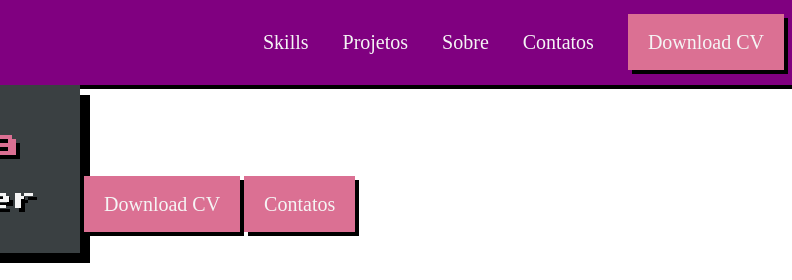
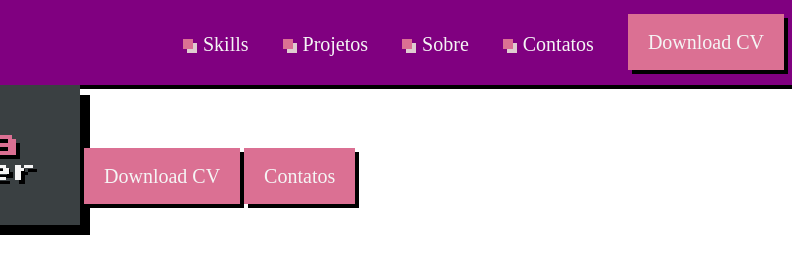
Before and after one commit to camilavitoriacosta/Portifolio, a plain HTML site: page index.html in a window 1280 px wide. Shown: the full height of the page, 488-1280 px from the left. Drawn offline with Linux system fonts and the light colour scheme.

Commit message:
Cria componentes

```diff
--- a/css/cabecalho.css
+++ /dev/null
@@ -1,26 +0,0 @@
-
-.cabecalho{
-    box-shadow: 4px 4px 0px black;
-    background: purple;
-    padding: 8px;
-
-    display: flex;
-    align-items: center;
-    justify-content: space-between;
-}
-
-.cabecalho__imagem{
-    width: 100px;
-}
-
-.cabecalho__menu__item{
-    text-decoration: none;
-    color: whitesmoke;
-    font-size: 20px;
-    margin-right: 30px;
-}
-
-.cabecalho__menu__item:hover{
-    color: var(--roxo-claro);
-    border-bottom: 2px solid var(--roxo-claro);
-}
--- /dev/null
+++ b/css/components/action.css
@@ -0,0 +1,22 @@
+.action{
+    display: inline-flex;
+    align-items: center;
+    color: whitesmoke;
+    font-size: 20px;
+    text-decoration: none;
+    margin-right: 30px;
+}
+
+.action:hover{
+    color: var(--roxo-claro);
+    border-bottom: 2px solid var(--roxo-claro);
+}
+
+.action::before{
+    content: "";
+    background: var(--violeta);
+    width: 10px;
+    height: 10px;
+    margin-right: 10px;
+    box-shadow: 4px 4px 0 var(--roxo-claro);
+}
--- /dev/null
+++ b/css/components/header.css
@@ -0,0 +1,13 @@
+.cabecalho{
+    box-shadow: 4px 4px 0px black;
+    background: purple;
+    padding: 8px;
+
+    display: flex;
+    align-items: center;
+    justify-content: space-between;
+}
+
+.cabecalho__imagem{
+    width: 100px;
+}
--- a/css/components/title.css
+++ b/css/components/title.css
@@ -1,4 +1,4 @@
-.titulo__principal{
+.titulo{
     font-family: 'Press Start 2P', sans-serif;
     font-size: 32px;
     color: var(--violeta);
--- a/index.html
+++ b/index.html
@@ -4,16 +4,21 @@
     <meta charset="UTF-8">
     <meta http-equiv="X-UA-Compatible" content="IE=edge">
     <meta name="viewport" content="width=device-width, initial-scale=1.0">
+
     <title> Portifolio </title>
+
     <link rel="stylesheet" href="css/reset.css">
-    <link rel="stylesheet" href="css/cabecalho.css">
     <link rel="stylesheet" href="css/index.css">
+
     <!-- COMPONENTES CSS -->
+    <link rel="stylesheet" href="css/components/header.css">
+    <link rel="stylesheet" href="css/components/action.css">
     <link rel="stylesheet" href="css/components/button.css">
     <link rel="stylesheet" href="css/components/title.css">
     <link rel="stylesheet" href="css/components/subtititle.css">
     <link rel="stylesheet" href="css/components/box.css">
 
+    <!-- FONTES -->
     <link rel="preconnect" href="https://fonts.googleapis.com">
     <link rel="preconnect" href="https://fonts.gstatic.com" crossorigin>
     <link href="https://fonts.googleapis.com/css2?family=Press+Start+2P&family=Sarala:wght@400;700&display=swap" rel="stylesheet">
@@ -21,16 +26,16 @@
 <body>
     <header class="cabecalho">
         <img class="cabecalho__imagem" src="assets/img/logo.webp" alt="logo">
-        <nav class="cabecalho__menu">
-            <a class="cabecalho__menu__item" href="#" lang="en">Skills</a>
-            <a class="cabecalho__menu__item" href="#">Projetos</a>
-            <a class="cabecalho__menu__item" href="#">Sobre</a>
-            <a class="cabecalho__menu__item" href="#">Contatos</a>
+        <nav class="menu">
+            <a class="action" href="#" lang="en">Skills</a>
+            <a class="action" href="#">Projetos</a>
+            <a class="action" href="#">Sobre</a>
+            <a class="action" href="#">Contatos</a>
             <a class="botao" href="#" lang="en">Download CV</a>
         </nav>
     </header>
     <div class="caixa">
-        <h1 class="titulo__principal"> Camila Vitória </h1>
+        <h1 class="titulo"> Camila Vitória </h1>
         <h2 class="sub__titulo" lang="en"> Full Stack Developer</h2>
     </div>
 
```
